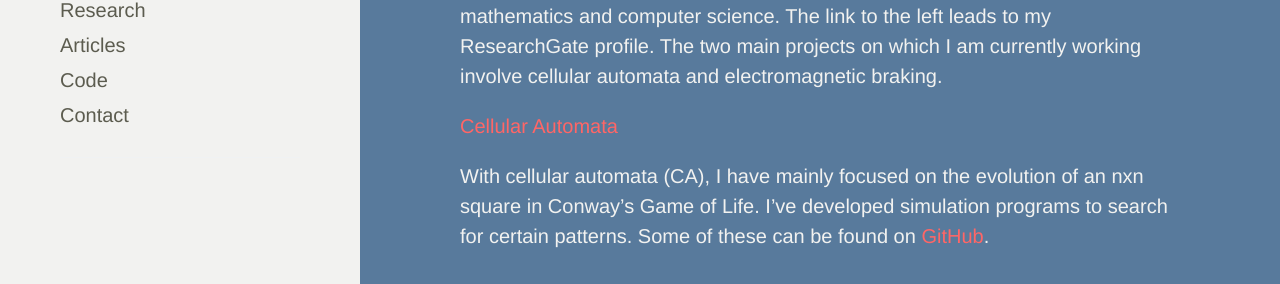
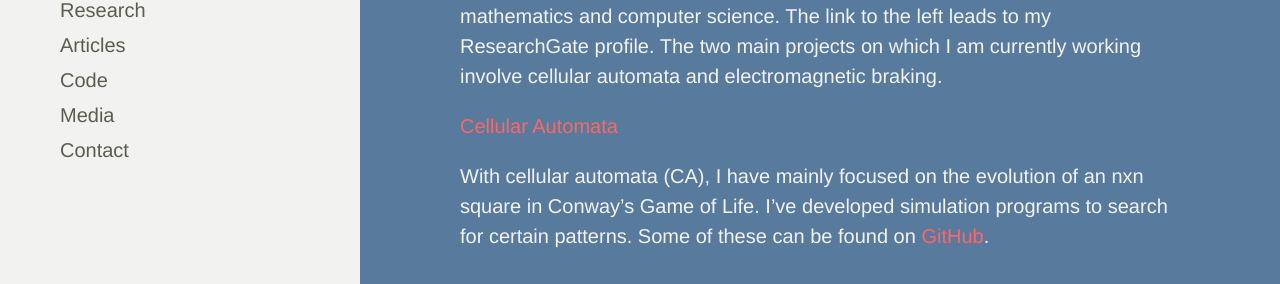
Before and after one commit to cakoch10/cakoch10.github.io, a Jekyll site: the page built from index.html, in a window 1280 px wide. Shown: the part 427-711 px from the top of the page. Built offline with Jekyll 4.4.1, drawn with Linux system fonts in a browser that asks for light colours; the list of posts is cut into pages by our own code.

Commit message:
Update sidebar.html

```diff
--- a/_includes/sidebar.html
+++ b/_includes/sidebar.html
@@ -17,6 +17,7 @@
       <a class="sidebar-nav-item" href="http://www.instructables.com/member/cakoch10?show=INSTRUCTABLES">Articles</a>
       <a class="sidebar-nav-item" href="https://www.github.com/cakoch10">Code</a>
       <!--<a class="sidebar-nav-item" href="https://github.com/cakoch10/cakoch10.github.io/raw/master/_includes/Resume.pdf">Résumé</a>-->
+      <a class="sidebar-nav-item" href="google.com">Media</a>
       <a class="sidebar-nav-item" href="mailto:cakoch10@gmail.com">Contact</a>
       {% comment %}
         The code below dynamically generates a sidebar nav of pages with
```
